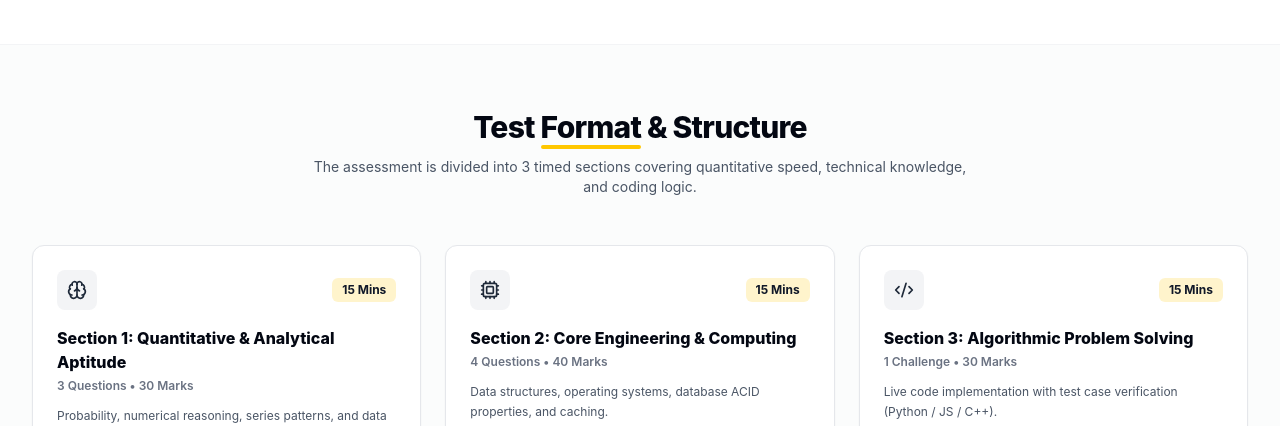
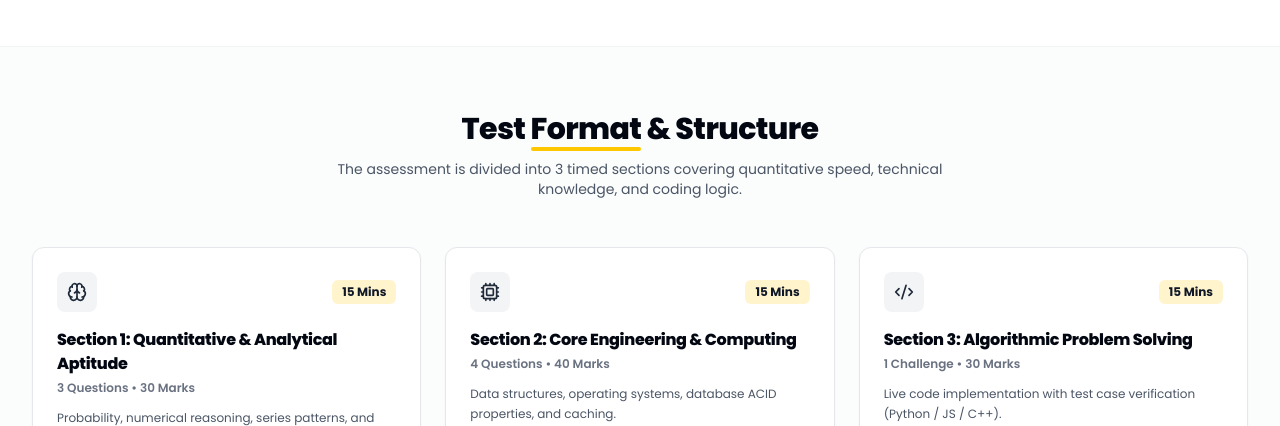
Before and after one commit to NavSrijan/aisat-frontend, a Next.js app: page / in a window 1280 px wide. Shown: the part 1153-1579 px from the top of the page. Built offline with nearby package versions, Linux system fonts and the light colour scheme.

Commit message:
feat: configure exact Capabl font typography (Poppins & Plus Jakarta Sans)

```diff
--- a/src/app/globals.css
+++ b/src/app/globals.css
@@ -12,8 +12,15 @@
 body {
   background-color: #FFFFFF;
   color: #1E293B;
-  font-family: -apple-system, BlinkMacSystemFont, "Segoe UI", Roboto, "Helvetica Neue", Arial, sans-serif;
+  font-family: var(--font-poppins), 'Poppins', -apple-system, BlinkMacSystemFont, "Segoe UI", Roboto, sans-serif;
   overflow-x: hidden;
+  -webkit-font-smoothing: antialiased;
+  -moz-osx-font-smoothing: grayscale;
+}
+
+h1, h2, h3, h4, h5, h6 {
+  font-family: var(--font-poppins), 'Poppins', sans-serif;
+  letter-spacing: -0.02em;
 }
 
 /* Capabl Yellow Accent Line */
--- a/src/app/layout.tsx
+++ b/src/app/layout.tsx
@@ -1,15 +1,17 @@
 import type { Metadata } from "next";
-import { Geist, Geist_Mono } from "next/font/google";
+import { Poppins, Plus_Jakarta_Sans } from "next/font/google";
 import "./globals.css";
 
-const geistSans = Geist({
-  variable: "--font-geist-sans",
+const poppins = Poppins({
+  variable: "--font-poppins",
   subsets: ["latin"],
+  weight: ["300", "400", "500", "600", "700", "800", "900"],
 });
 
-const geistMono = Geist_Mono({
-  variable: "--font-geist-mono",
+const plusJakartaSans = Plus_Jakarta_Sans({
+  variable: "--font-plus-jakarta",
   subsets: ["latin"],
+  weight: ["400", "500", "600", "700", "800"],
 });
 
 export const metadata: Metadata = {
@@ -23,7 +25,10 @@ export default function RootLayout({
   children: React.ReactNode;
 }>) {
   return (
-    <html lang="en" className={`${geistSans.variable} ${geistMono.variable} h-full antialiased`}>
+    <html
+      lang="en"
+      className={`${poppins.variable} ${plusJakartaSans.variable} h-full antialiased`}
+    >
       <body className="min-h-full flex flex-col bg-white text-gray-900 font-sans">
         {children}
       </body>
```
